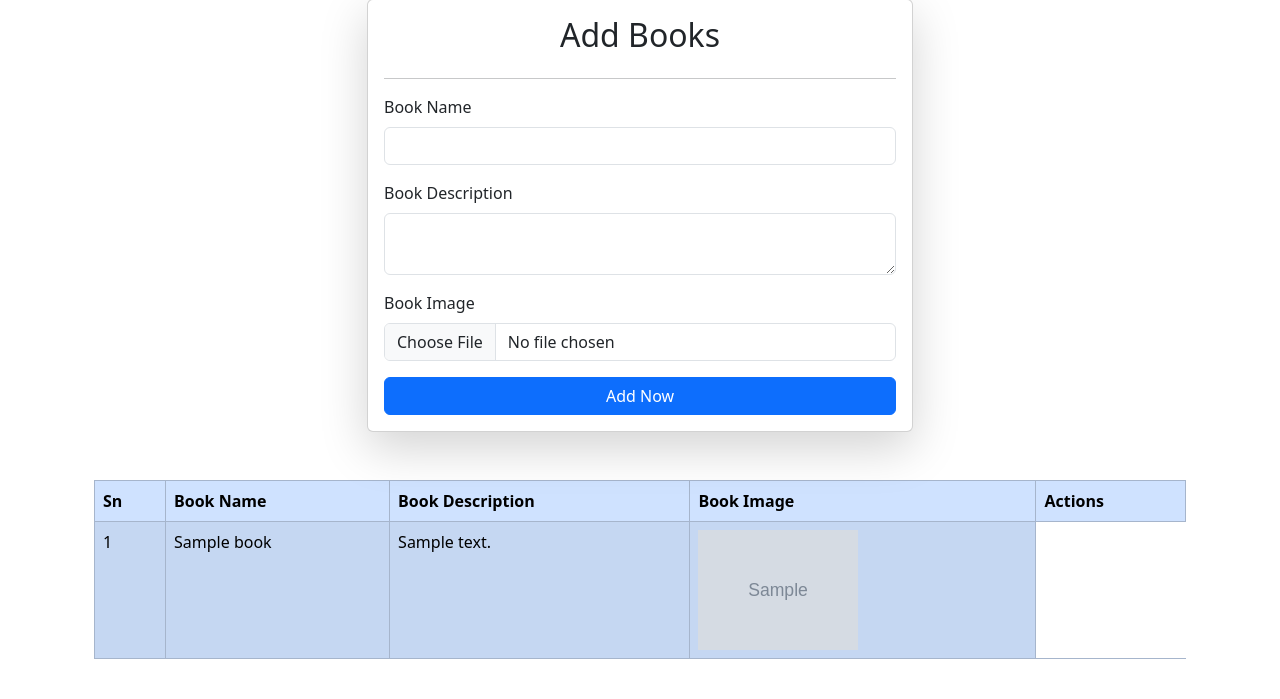
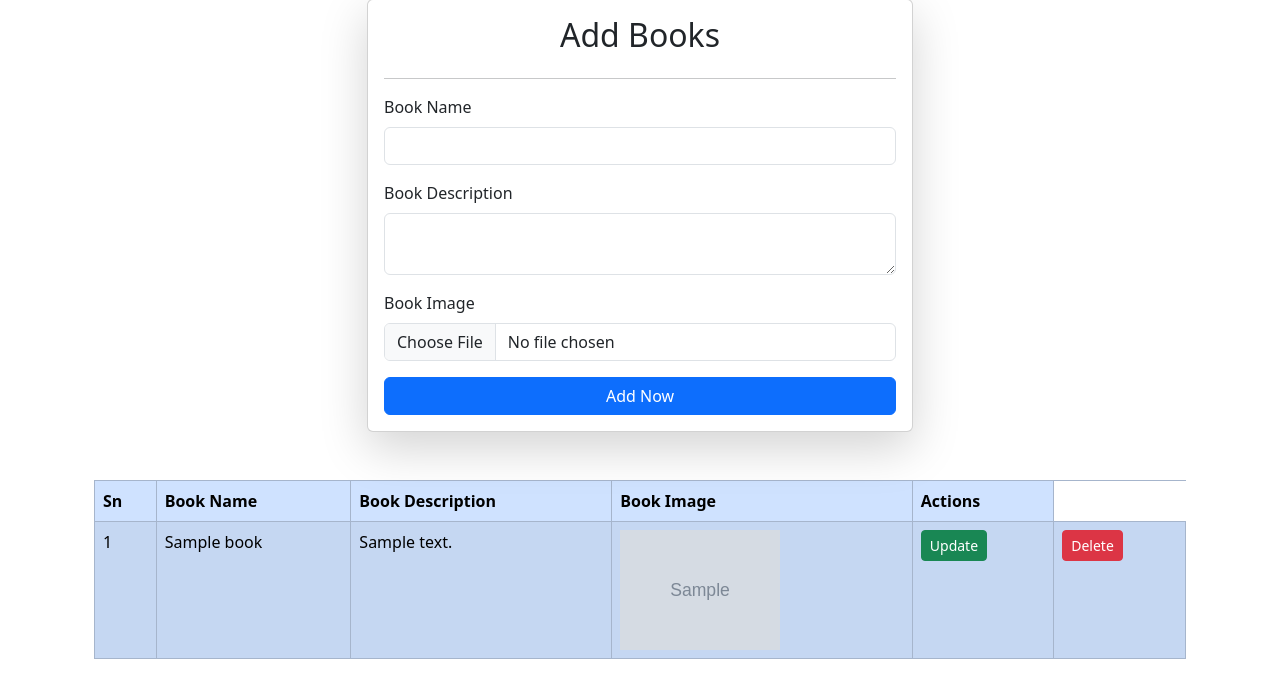
Before and after one commit to dhakalsameer/my_django_project, a Django app: page / in a window 1280 px wide. Shown: the part 153-852 px from the top of the page. Run offline with Django 5.2, Linux system fonts and the light colour scheme; tables that the repository leaves empty hold one stand-in row (values such as "Sample post"); grey boxes marked "Sample" are stand-in pictures.

Commit message:
Add delete and update functionality for books

```diff
--- a/bms/bms/urls.py
+++ b/bms/bms/urls.py
@@ -19,10 +19,14 @@ from django.contrib import admin
 from django.urls import path
 from pustak.views import book
 from django.conf.urls.static import static
+from pustak.views import delete_book
+from pustak.views import update_book
 
 urlpatterns = [
     path('admin/', admin.site.urls),
-    path('',book,name='book')
+    path('',book,name='book'),
+    path('delete_book/<id>/',delete_book, name='delete_book'),
+    path('update_book/<id>/',update_book, name='update_book')
 ]
 
 if settings.DEBUG:
--- a/bms/pustak/templates/pustak/books.html
+++ b/bms/pustak/templates/pustak/books.html
@@ -32,6 +32,8 @@
             Add Now
         </button>
 
+
+
     </form>
 
     <br>
@@ -61,6 +63,13 @@
                     {% endif %}
                 </td>
 
+                <td>
+                <a href ="{% url 'update_book' book.id %}" class="btn btn-success btn-sm">Update</a>
+               </td>
+
+               <td>
+                <a href ="{% url 'delete_book' book.id %}" class="btn btn-danger btn-sm">Delete</a>
+               </td>
 
 
             </tr>
--- a/bms/pustak/views.py
+++ b/bms/pustak/views.py
@@ -13,3 +13,19 @@ def book(request):
     queryset = Book.objects.all()
     context = {'books': queryset}
     return render(request,'pustak/books.html', context)
+
+def delete_book(request, id):
+    delete_book = Book.objects.get(id=id)
+    delete_book.delete()
+    return redirect('/')
+
+def update_book(request, id):
+    update_book = Book.objects.get(id=id)
+    if request.method == 'POST':
+        update_book.book_name = request.POST.get('book_name')
+        update_book.book_description = request.POST.get('book_description')
+        update_book.book_image = request.FILES.get('book_image',update_book.book_image)
+        update_book.save()
+        return redirect('/')
+    context = {'book': update_book}
+    return render(request, 'pustak/update_book.html', context)
```
